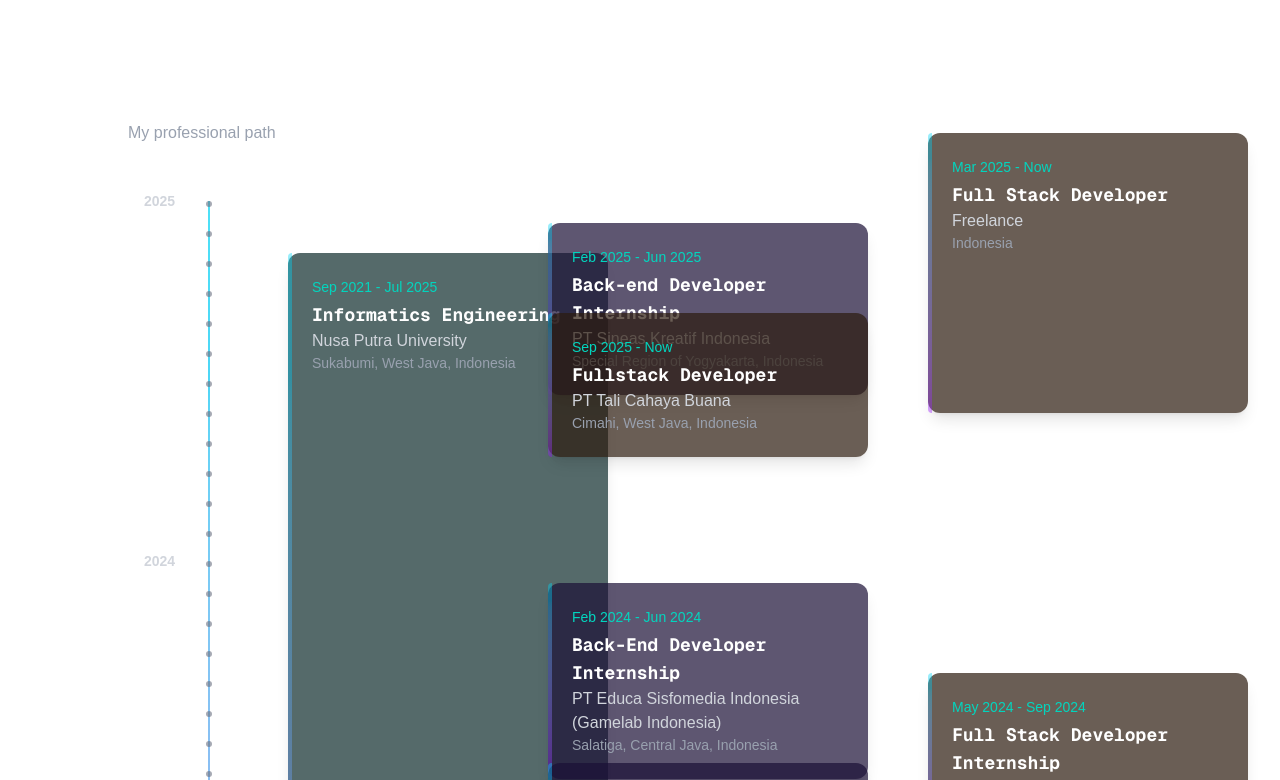
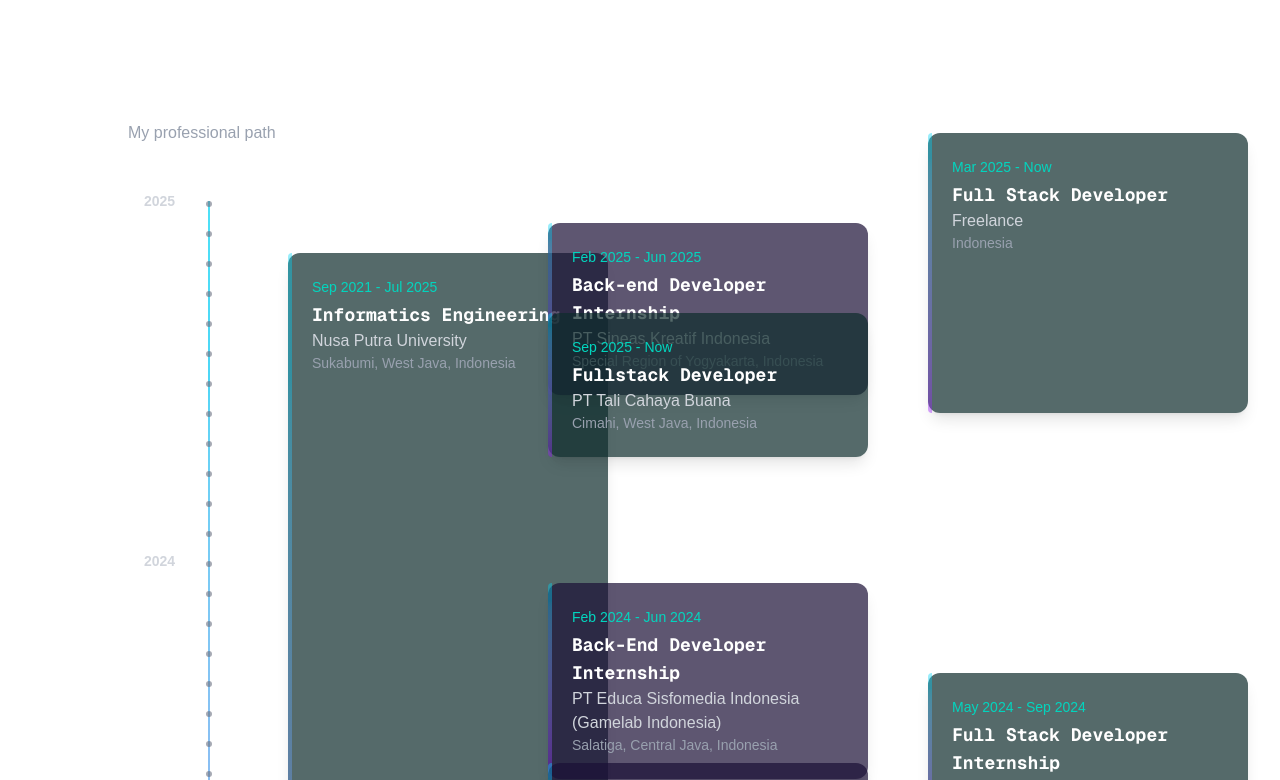
Before and after one commit to AiDinaAgustin/portofolio-redesign, a Next.js app: page / in a window 1280 px wide. Shown: the part 2640-3420 px from the top of the page. Built offline with nearby package versions, Linux system fonts and the light colour scheme.

Commit message:
fix: correct background color logic for horizontal position in CareerTimeline component

```diff
--- a/app/components/CareerTimeline.tsx
+++ b/app/components/CareerTimeline.tsx
@@ -148,7 +148,7 @@
         const height = getItemHeight(item)
         const column = getHorizontalPosition(i)
         const horizontalPos = getColumnClass(column)
-        const bgColor = column === 0 ? 'bg-[#0d2b2b]/70' : (column === 1 ? 'bg-[#1a0f35]/70' : 'bg-[#2b1a0d]/70')
+        const bgColor = column === 0 ? 'bg-[#0d2b2b]/70' : (column === 1 ? 'bg-[#1a0f35]/70' : 'bg-[#0d2b2b]/70')
 
         return (
           <div
```
